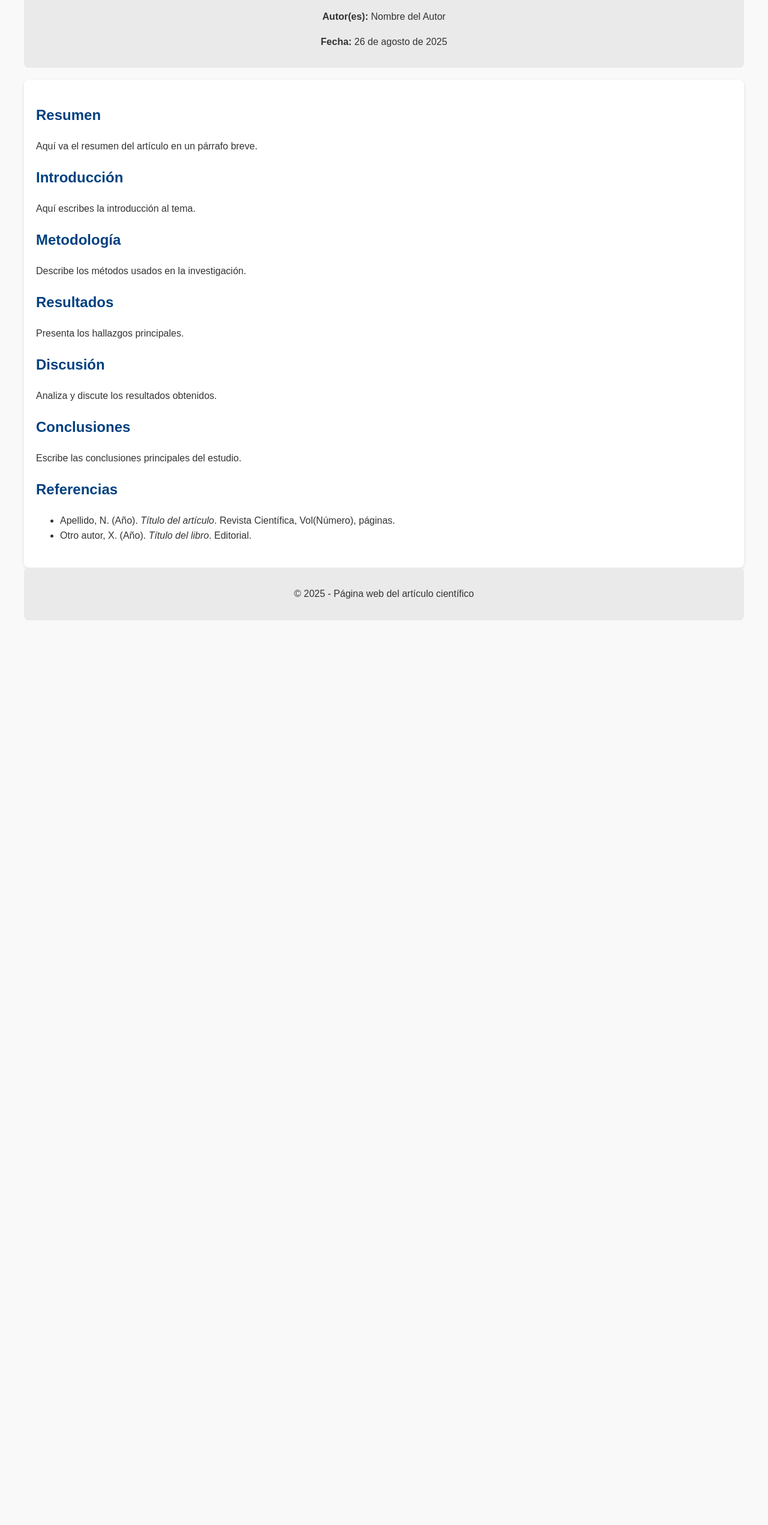
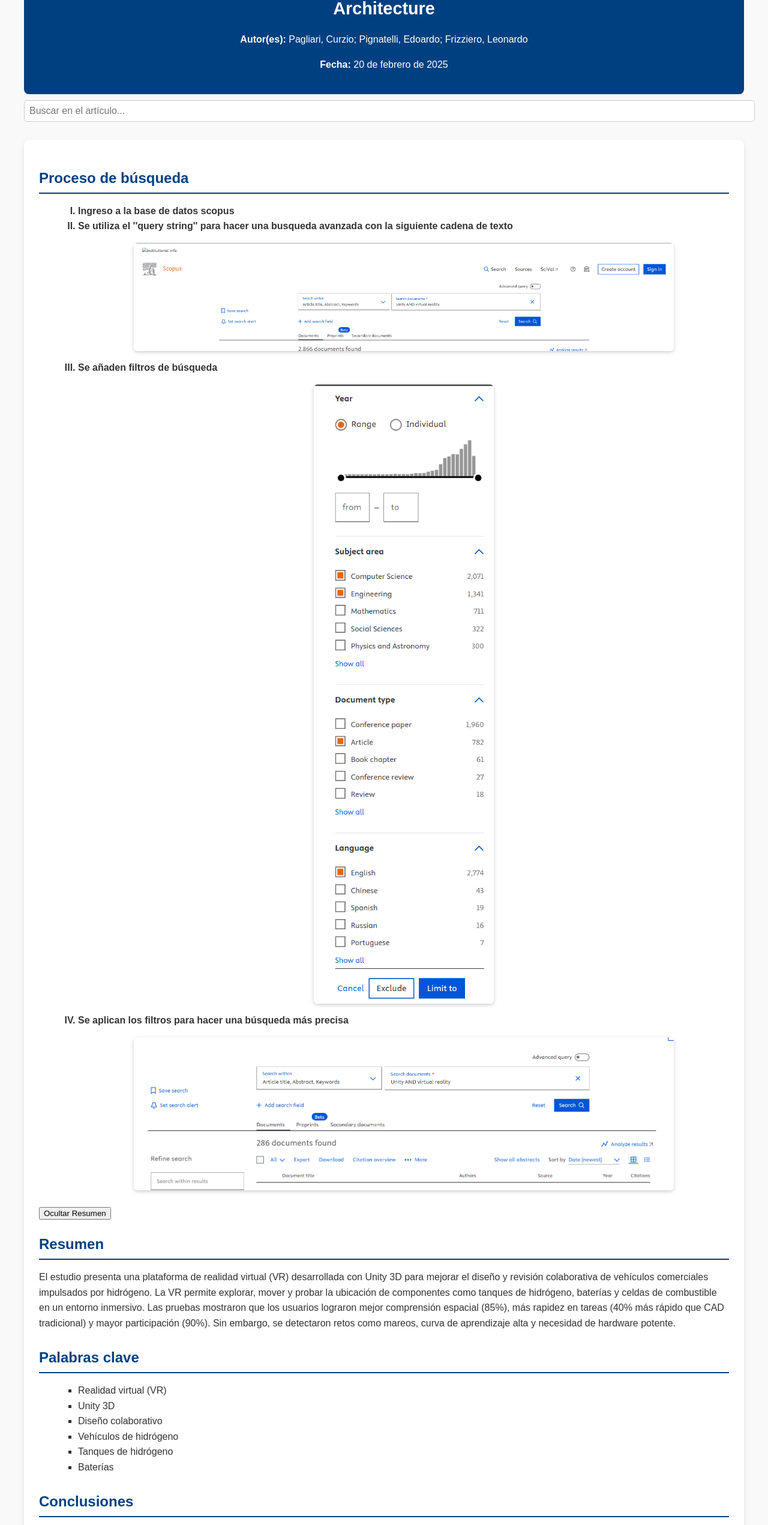
Before and after one commit to Nick3030w/BBDD-NTD, a plain HTML site: page index.html in a window 1280 px wide. Shown: the part 134-2676 px from the top of the page at 60% size. Before the commit the page ends 1208 px from the top, so only its background shows below. Drawn offline with Linux system fonts and the light colour scheme.

Commit message:
Se crea el incio de la pagina web con el articulo,sus estilos y funciones

```diff
--- a/index.html
+++ b/index.html
@@ -12,57 +12,80 @@
 <body>
 
     <header>
-        <h1>[Título del Artículo Científico]</h1>
-        <p><strong>Autor(es):</strong> Nombre del Autor</p>
-        <p><strong>Fecha:</strong> 26 de agosto de 2025</p>
+        <h1>Virtual Reality for Collaborative Design Review and Learning in Hydrogen Vehicle Architecture</h1>
+        <p><strong>Autor(es):</strong> Pagliari, Curzio;
+Pignatelli, Edoardo; Frizziero, Leonardo
+</p>
+        <p><strong>Fecha:</strong> 20 de febrero de 2025</p>
     </header>
+
+<input type="text" id="buscador" placeholder="Buscar en el artículo..." />
+
 
     <main>
         <article>
+
+             <section id="busqueda">
+                <h2>Proceso de búsqueda</h2>
+                <ol type="I">
+                    <li>Ingreso a la base de datos scopus</li>
+                    <li>Se utiliza el ''query string'' para hacer una busqueda avanzada con la siguiente cadena de texto </li>
+                    <img src="imagenes/captura busqueda.png" alt="Búsqueda" width="900">
+                    <li>Se añaden filtros de búsqueda</li>
+                    <img src="imagenes/filtro.png" alt="Filtro" width="300">
+                    <li>Se aplican los filtros para hacer una búsqueda más precisa</li>
+                    <img src="imagenes/Nueva busqueda.png" alt="NB" width="900">
+
+                </ol>
+
+            </section>
+
+            <button id="btnToggleResumen">Ocultar Resumen</button>
+
+
+
             <section id="resumen">
                 <h2>Resumen</h2>
-                <p>Aquí va el resumen del artículo en un párrafo breve.</p>
+                <p>El estudio presenta una plataforma de realidad virtual (VR) desarrollada con Unity 3D para mejorar el diseño y revisión colaborativa de vehículos comerciales impulsados por hidrógeno. La VR permite explorar, mover y probar la ubicación de componentes como tanques de hidrógeno, baterías y celdas de combustible en un entorno inmersivo.
+
+Las pruebas mostraron que los usuarios lograron mejor comprensión espacial (85%), más rapidez en tareas (40% más rápido que CAD tradicional) y mayor participación (90%). Sin embargo, se detectaron retos como mareos, curva de aprendizaje alta y necesidad de hardware potente.</p>
             </section>
 
-            <section id="introduccion">
-                <h2>Introducción</h2>
-                <p>Aquí escribes la introducción al tema.</p>
-            </section>
+            <section id="palabrasC">
+                <h2>Palabras clave</h2>
+                <ul>
+                    <li>Realidad virtual (VR)</li>
+                    <li>Unity 3D</li>
+                    <li>Diseño colaborativo</li>
+                    <li>Vehículos de hidrógeno</li>
+                    <li>Tanques de hidrógeno</li>
+                    <li>Baterías</li>
+                </ul>
 
-            <section id="metodologia">
-                <h2>Metodología</h2>
-                <p>Describe los métodos usados en la investigación.</p>
-            </section>
-
-            <section id="resultados">
-                <h2>Resultados</h2>
-                <p>Presenta los hallazgos principales.</p>
-            </section>
-
-            <section id="discusion">
-                <h2>Discusión</h2>
-                <p>Analiza y discute los resultados obtenidos.</p>
             </section>
 
             <section id="conclusiones">
                 <h2>Conclusiones</h2>
-                <p>Escribe las conclusiones principales del estudio.</p>
+                <p>En conclusión, la VR ofrece beneficios claros en eficiencia, aprendizaje y colaboración en diseño automotriz, aunque aún requiere mejoras en accesibilidad y rendimiento.</p>
             </section>
 
             <section id="referencias">
                 <h2>Referencias</h2>
                 <ul>
-                    <li>Apellido, N. (Año). <i>Título del artículo</i>. Revista Científica, Vol(Número), páginas.</li>
-                    <li>Otro autor, X. (Año). <i>Título del libro</i>. Editorial.</li>
+                    <li>Pagliari, C., Pignatelli, E., & Frizziero, L. (2025). Virtual reality for collaborative design review and learning in hydrogen vehicle architecture. Computer Applications in Engineering Education, 33(3). https://doi.org/10.1002/cae.70015
+</li>
+
                 </ul>
             </section>
         </article>
     </main>
 
     <footer>
-        <p>&copy; 2025 - Página web del artículo científico</p>
+        <p>&copy; 2025 - Artículos </p>
     </footer>
 
+
+   <button id="btnTop" title="Volver arriba">⬆</button>
+<script src="script.js"></script>
 </body>
-
 </html>
--- /dev/null
+++ b/script.js
@@ -0,0 +1,60 @@
+document.addEventListener('DOMContentLoaded', () => {
+  console.log('script.js cargado');
+
+  // --- Botón volver arriba ---
+  const btnTop = document.getElementById('btnTop');
+  if (btnTop) {
+    const onScroll = () => {
+      const sc = window.scrollY || document.documentElement.scrollTop;
+      btnTop.style.display = (document.body.scrollHeight > window.innerHeight && sc > 150) ? 'block' : 'none';
+    };
+    window.addEventListener('scroll', onScroll);
+    onScroll();
+    btnTop.addEventListener('click', () => window.scrollTo({ top: 0, behavior: 'smooth' }));
+  }
+
+  // --- Botón ocultar/mostrar resumen ---
+  const btnToggle = document.getElementById('btnToggleResumen');
+  const resumen = document.getElementById('resumen');
+
+  const isHidden = (el) => {
+    if (!el) return true;
+    return el.classList.contains('hidden') || window.getComputedStyle(el).display === 'none';
+  };
+
+  const setBtnText = (buttonEl, hidden) => {
+    if (!buttonEl) return;
+    buttonEl.textContent = hidden ? 'Mostrar Resumen' : 'Ocultar Resumen';
+    buttonEl.setAttribute('aria-expanded', (!hidden).toString());
+  };
+
+  if (btnToggle && resumen) {
+    setBtnText(btnToggle, isHidden(resumen));
+    btnToggle.addEventListener('click', () => {
+      resumen.classList.toggle('hidden');
+      setBtnText(btnToggle, isHidden(resumen));
+      console.log('toggleResumen ->', isHidden(resumen) ? 'hidden' : 'visible');
+    });
+  }
+
+  // --- Buscador de secciones ---
+const buscador = document.getElementById("buscador");
+const secciones = document.querySelectorAll("article section");
+
+if (buscador && secciones.length > 0) {
+  buscador.addEventListener("keyup", () => {
+    const texto = buscador.value.toLowerCase();
+
+    secciones.forEach(sec => {
+      const contenido = sec.textContent.toLowerCase();
+      if (contenido.includes(texto)) {
+        sec.style.display = "";
+      } else {
+        sec.style.display = "none";
+      }
+    });
+  });
+}
+
+
+});
--- a/styles.css
+++ b/styles.css
@@ -6,30 +6,104 @@ body {
     color: #333;
 }
 
+
 header,
 footer {
     text-align: center;
-    padding: 15px;
-    background: #eaeaea;
+    padding: 20px;
+    background: #004080;
+    color: #fff;
     border-radius: 8px;
 }
+
+footer {
+    font-size: 0.9rem;
+    margin-top: 30px;
+}
+
 
 main {
     margin-top: 20px;
 }
 
-h1,
+
+h1 {
+    font-size: 1.8rem;
+    margin-bottom: 10px;
+}
+
 h2 {
     color: #004080;
+    border-bottom: 2px solid #004080;
+    padding-bottom: 5px;
+    margin-bottom: 15px;
 }
+
 
 article {
     background: #fff;
-    padding: 20px;
-    border-radius: 8px;
-    box-shadow: 0px 2px 5px rgba(0, 0, 0, 0.1);
+    padding: 25px;
+    border-radius: 10px;
+    box-shadow: 0px 4px 8px rgba(0, 0, 0, 0.1);
 }
 
+
 section {
-    margin-bottom: 20px;
+    margin-bottom: 25px;
 }
+
+
+ol[type="I"] {
+    margin-left: 25px;
+    font-weight: bold;
+}
+
+ul {
+    margin-left: 25px;
+    list-style-type: square;
+}
+
+
+img {
+    display: block;
+    margin: 15px auto;
+    max-width: 90%;
+    height: auto;
+    border-radius: 6px;
+    box-shadow: 0 2px 6px rgba(0,0,0,0.2);
+}
+
+#btnTop {
+  display: none;
+  position: fixed;
+  bottom: 20px;
+  right: 20px;
+  z-index: 99;
+  font-size: 18px;
+  border: none;
+  outline: none;
+  background-color: #004080;
+  color: white;
+  cursor: pointer;
+  padding: 12px;
+  border-radius: 50%;
+  transition: background 0.3s ease;
+}
+
+#btnTop:hover {
+  background-color: #0066cc;
+}
+
+
+.hidden {
+  display: none !important;
+}
+
+#buscador {
+  width: 100%;
+  padding: 8px;
+  margin: 10px 0;
+  border: 1px solid #ccc;
+  border-radius: 5px;
+  font-size: 16px;
+}
```
Also changed, not shown: imagenes/Nueva busqueda.png (added), imagenes/captura busqueda.png (added), imagenes/filtro.png (added).
